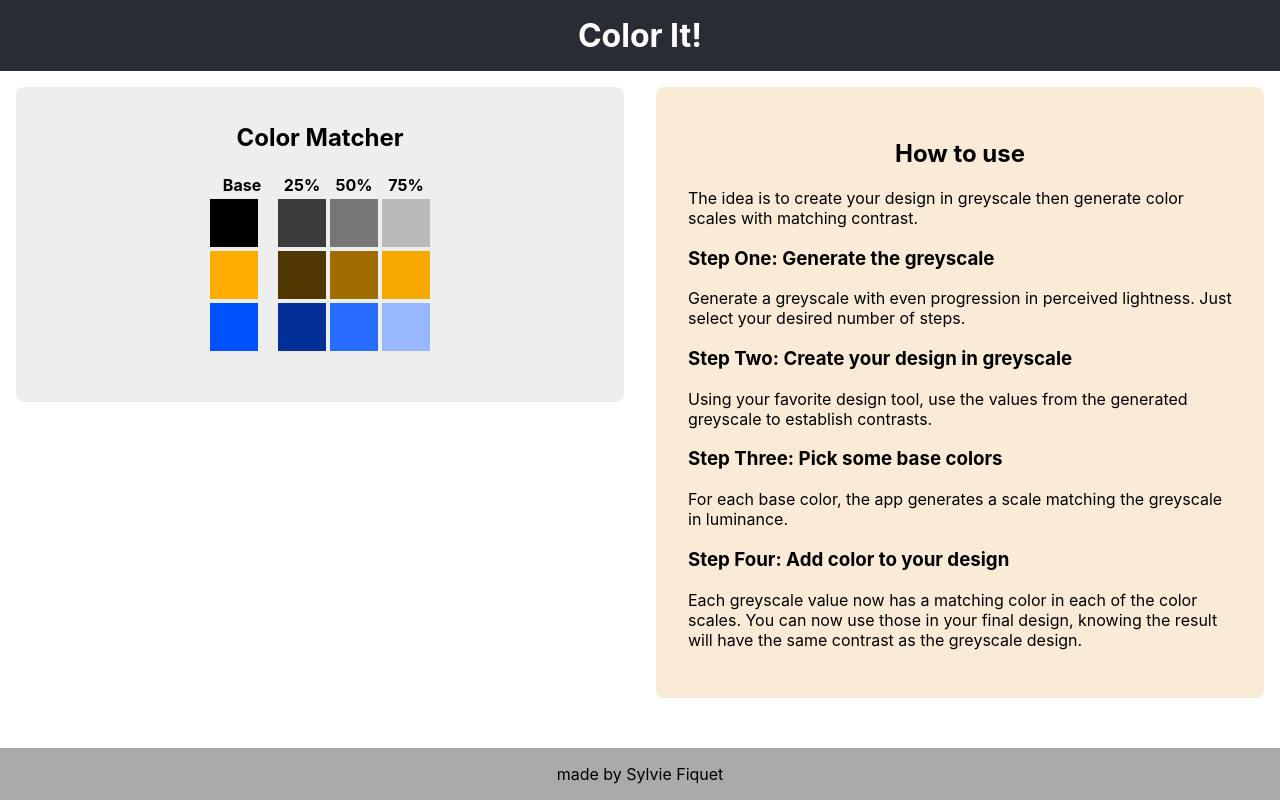
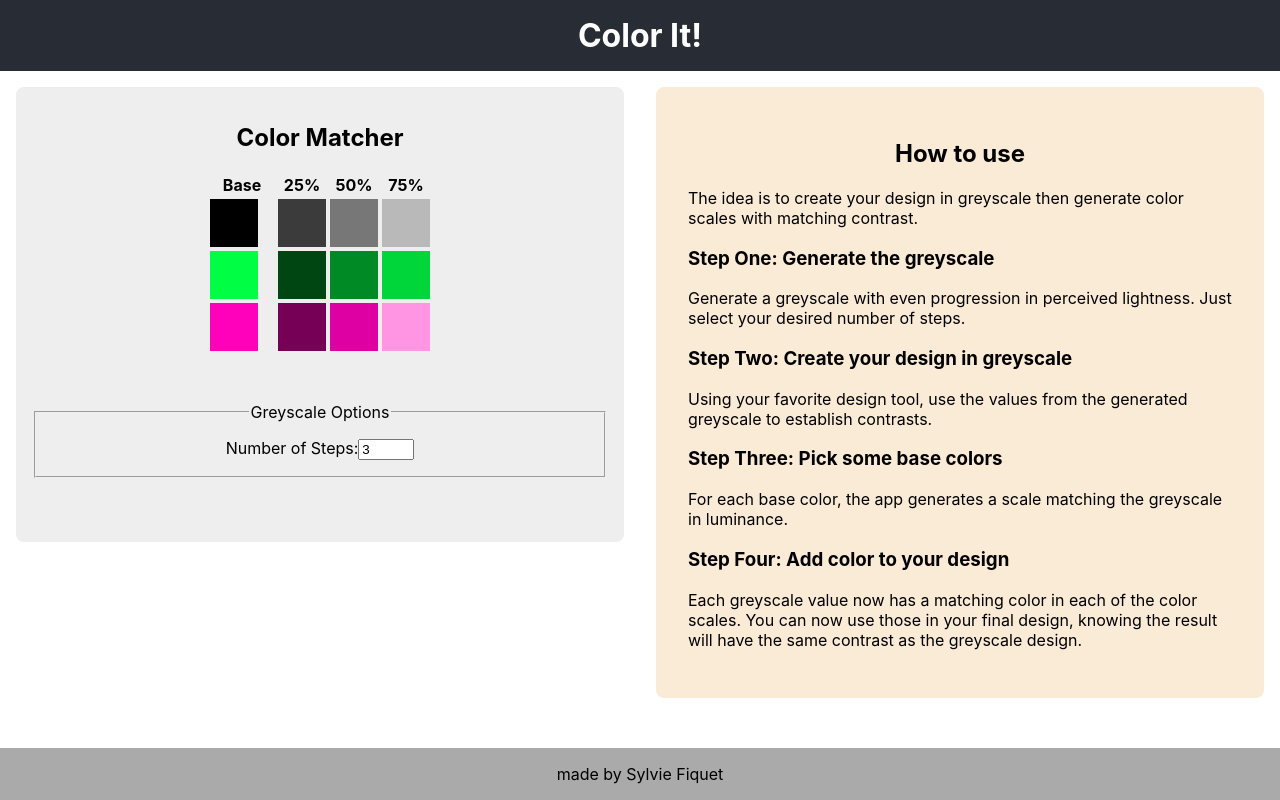
Before and after one commit to sfiquet/color-it, a React (Create React App) app: page / in a window 1280 px wide. Built offline with nearby package versions, Linux system fonts and the light colour scheme.

Commit message:
feat: implement basic greyscale selection

```diff
--- a/src/ColourMatcher.css
+++ b/src/ColourMatcher.css
@@ -1,9 +1,9 @@
 .ColourMatcher {
   background-color: #eeeeee;
   padding: 1rem;
-  padding-bottom: 3rem;
   display: flex;
-  justify-content: center;
+  flex-direction: column;
+  align-items: center;
 }
 
 .BaseColourScale {
@@ -35,6 +35,17 @@
   flex-direction: column;
 }
 
+.ColourMatcherForm {
+  padding: 1rem 0;
+  background-color: 'bisque';
+  width: 100%;
+  margin: 2rem 0;
+}
+
+.ColourMatcherForm fieldset {
+  padding: 1rem;
+}
+
 /* medium */
 @media screen and (min-width: 768px) {
   .ColourMatcher {
--- a/src/ColourMatcher.js
+++ b/src/ColourMatcher.js
@@ -1,4 +1,4 @@
-import React from 'react';
+import React, { useState } from 'react';
 import chroma from 'chroma-js';
 import './ColourMatcher.css';
 
@@ -120,10 +120,25 @@ function GreyScaleRow({base, greyscale}){
   );
 }
 
+function GreyScaleSelection({steps, setSteps}){
+  return (
+    <fieldset>
+      <legend>Greyscale Options</legend>
+      <label>
+        Number of Steps:
+        <input type="number" min="1" max="20" value={steps} onChange={(event) => setSteps(Number(event.target.value))} />
+      </label>
+    </fieldset>
+  );
+}
+
 function ColourMatcher({title, headingLevel}){
+  const [steps, setSteps] = useState(3);
+
   let black = 'black';
-  const lstarScale = createLStarScale(3);
+  const lstarScale = createLStarScale(steps);
   let greyscale = createGreyScale(lstarScale);
+
   const hue = Math.floor(Math.random() * 360);
   const hueLabel = getHueName(hue);
   const base = chroma.hsl(hue, 1, .5);
@@ -132,8 +147,10 @@ function ColourMatcher({title, headingLevel}){
   let scale2 = createColourScale(base2, lstarScale);
   let scaleDirection = 'horizontal';
   let otherDirection = 'vertical';
+
   const Heading = headingLevel <= 6 ? `h${headingLevel}` : 'p';
-  const headers = ['Base', '25%', '50%', '75%'];
+  const headers = ['Base', ...lstarScale.map(item => `${Math.round(item)}%`)];
+
   return (
     <div className="ColourMatcher">
       <table className={otherDirection} role="table" aria-labelledby="colourmatcher">
@@ -147,6 +164,9 @@ function ColourMatcher({title, headingLevel}){
         <BaseColourScale base={base2} scale={scale2} direction={scaleDirection} label={hueLabel} />
         </tbody>
       </table>
+      <form className="ColourMatcherForm">
+        <GreyScaleSelection steps={steps} setSteps={setSteps} />
+      </form>
     </div>
   );
 }
```
